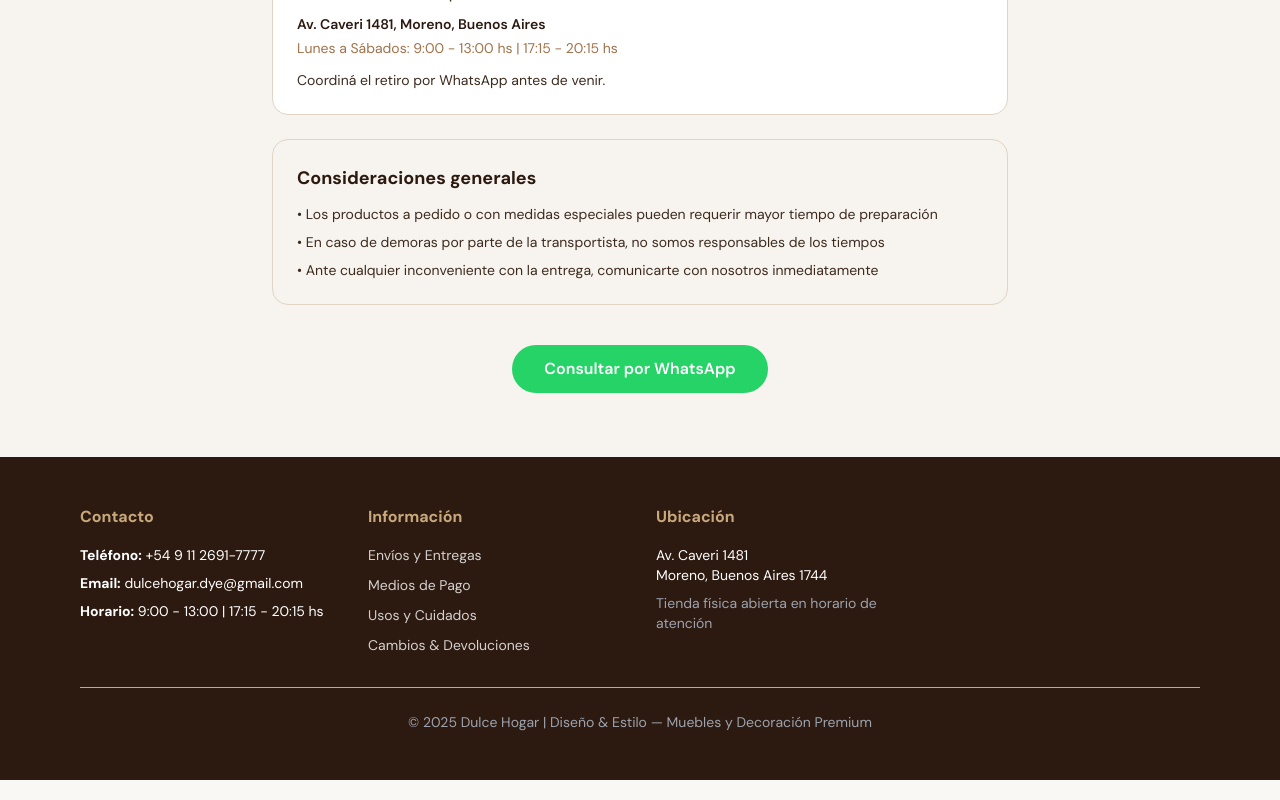
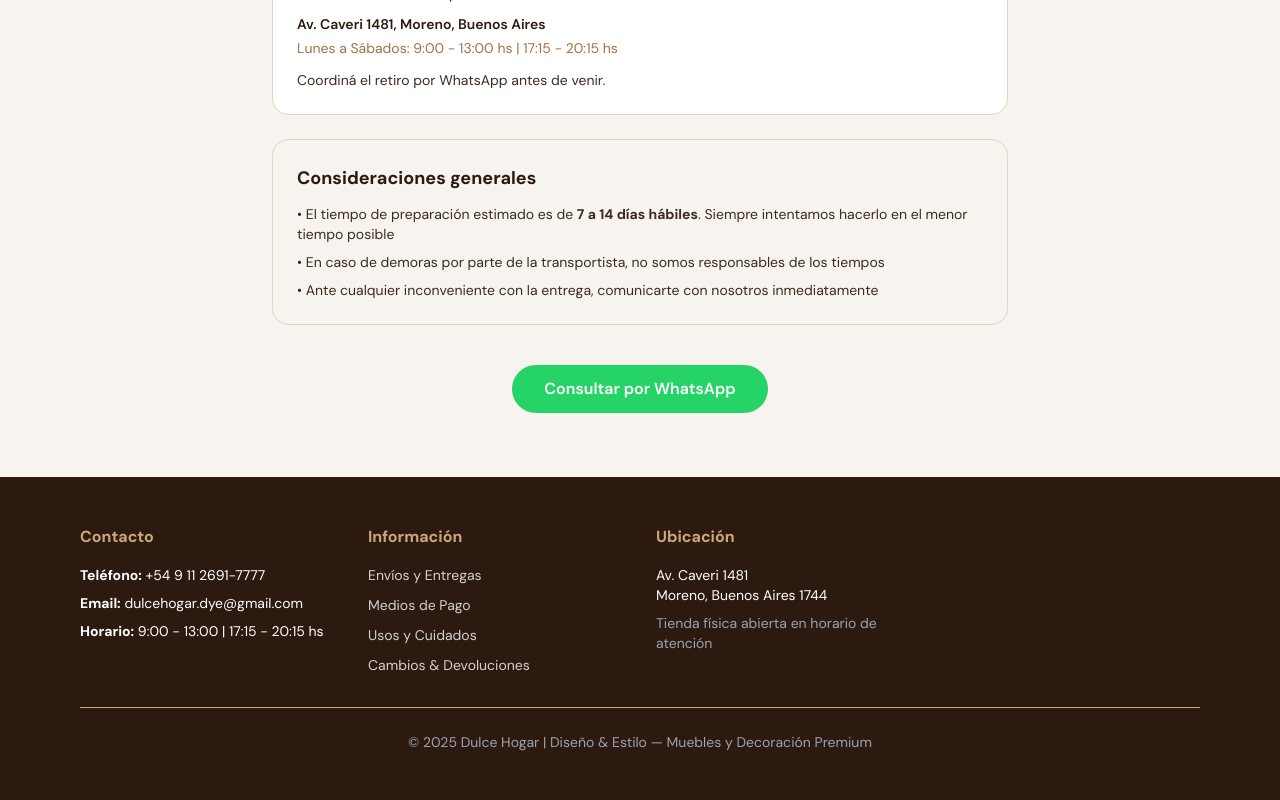
Before and after one commit to kevlogg/dulce-hogar, a Next.js app: page /envios-y-entregas in a window 1280 px wide. Shown: the part 1198-1998 px from the top of the page. Built offline with nearby package versions, Linux system fonts and the light colour scheme; grey boxes are pictures that could not be loaded.

Commit message:
fix: tiempo de preparacion 7 a 14 dias habiles en envios y entregas

```diff
--- a/app/(tienda)/envios-y-entregas/page.tsx
+++ b/app/(tienda)/envios-y-entregas/page.tsx
@@ -78,7 +78,7 @@ export default function EnviosYEntregasPage() {
         <div className="bg-[#F7F3EE] border border-[#E0D4C4] rounded-2xl p-6">
           <h2 className="text-lg font-bold text-[#2C1A10] mb-3">Consideraciones generales</h2>
           <ul className="text-sm text-[#3D2B1F] space-y-2">
-            <li>• Los productos a pedido o con medidas especiales pueden requerir mayor tiempo de preparación</li>
+            <li>• El tiempo de preparación estimado es de <strong>7 a 14 días hábiles</strong>. Siempre intentamos hacerlo en el menor tiempo posible</li>
             <li>• En caso de demoras por parte de la transportista, no somos responsables de los tiempos</li>
             <li>• Ante cualquier inconveniente con la entrega, comunicarte con nosotros inmediatamente</li>
           </ul>
```
